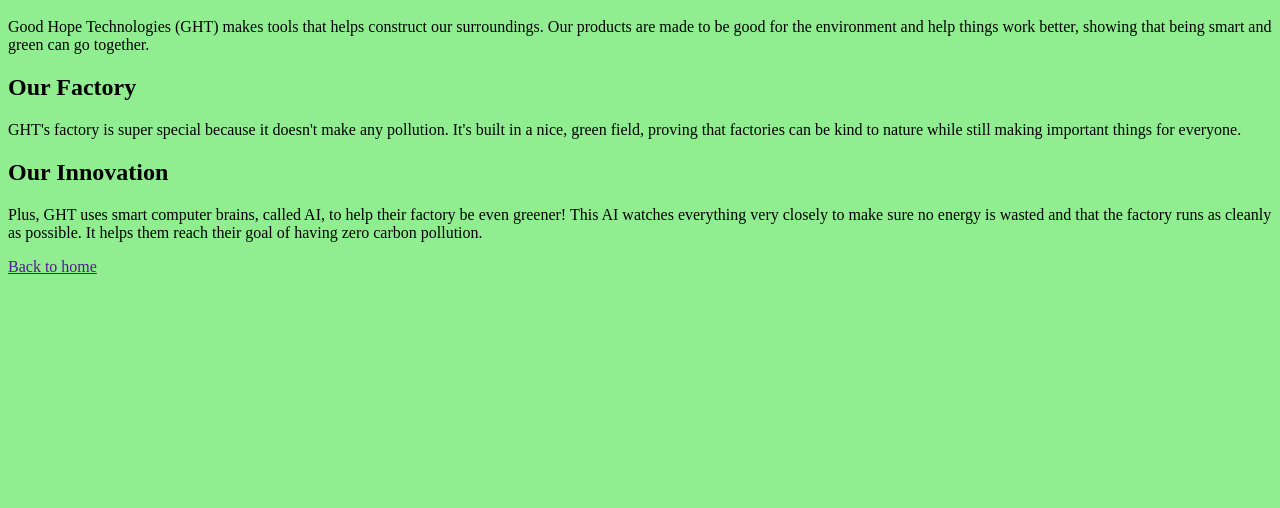
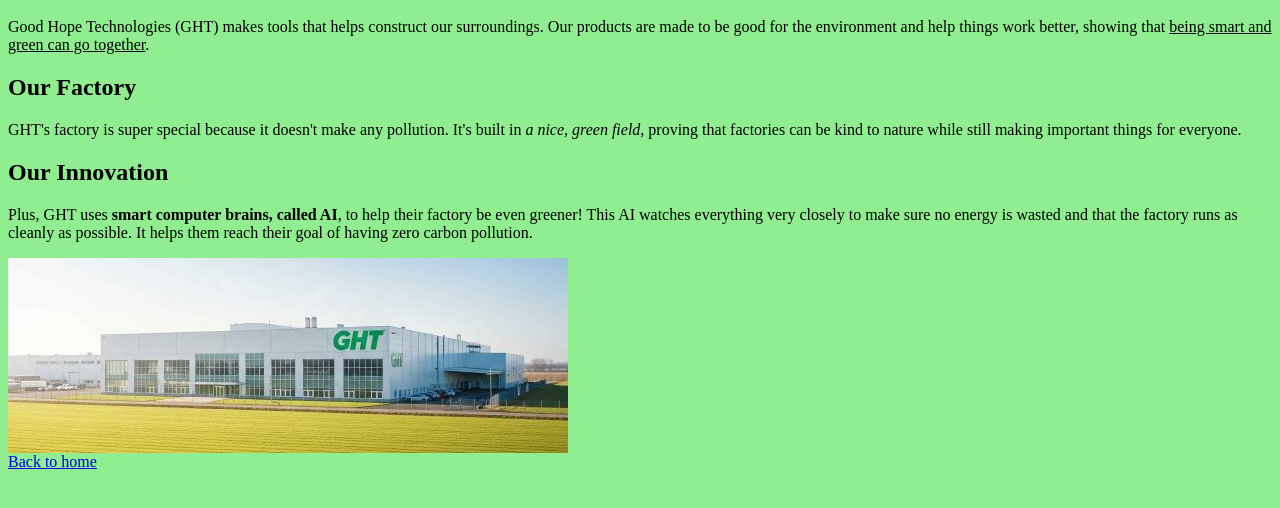
Before and after one commit to katekikilam-arch/s1htmlpractical, a plain HTML site: page mission.html in a window 1280 px wide. Shown: the part 48-556 px from the top of the page. Drawn offline with Linux system fonts and the light colour scheme.

Commit message:
mission done.html

```diff
--- a/mission.html
+++ b/mission.html
@@ -9,15 +9,19 @@
     <h1>Our Mission</h1>
 
 
-    <p>Good Hope Technologies (GHT) makes tools that helps construct our surroundings. Our products are made to be good for the environment and help things work better, showing that being smart and green can go together.</p>
+    <p>Good Hope Technologies (GHT) makes tools that helps construct our surroundings. Our products are made to be good for the environment and help things work better, showing that <u>being smart and green can go together</u>.</p>
 
     <h2>Our Factory</h2>
-    <p>GHT's factory is super special because it doesn't make any pollution. It's built in a nice, green field, proving that factories can be kind to nature while still making important things for everyone.</p>
+    <p>GHT's factory is super special because it doesn't make any pollution. It's built in <i>a nice, green field</i>, proving that factories can be kind to nature while still making important things for everyone.</p>
 
     <h2>Our Innovation</h2>
-    <p>Plus, GHT uses smart computer brains, called AI, to help their factory be even greener! This AI watches everything very closely to make sure no energy is wasted and that the factory runs as cleanly as possible. It helps them reach their goal of having zero carbon pollution.</p>
+    <p>Plus, GHT uses <b>smart computer brains, called AI</b>, to help their factory be even greener! This AI watches everything very closely to make sure no energy is wasted and that the factory runs as cleanly as possible. It helps them reach their goal of having zero carbon pollution.</p>
 
-    <a href="">Back to home</a>
+
+    <img src = "factory.jpg">
+    <br>
+
+    <a href="index.html">Back to home</a>
 
   </body>
 
```
